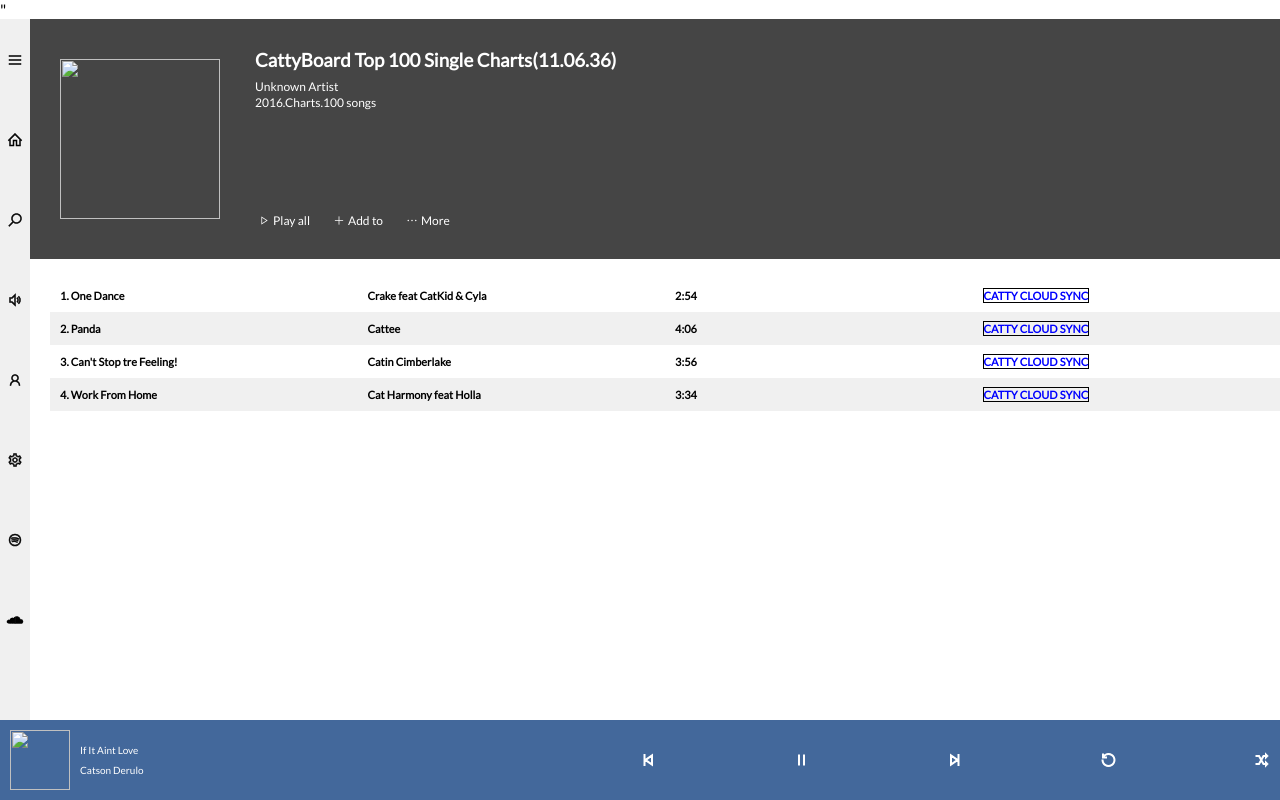
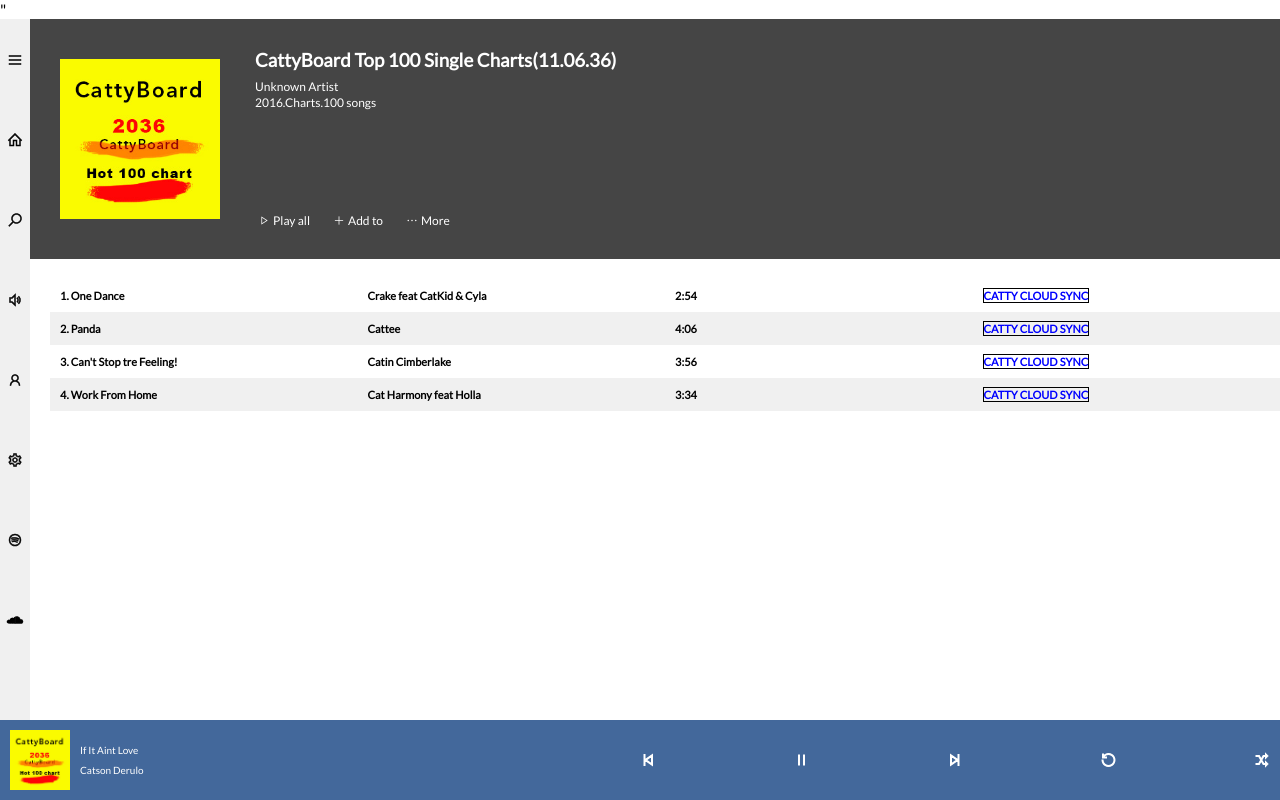
Before and after one commit to pesto-students/p9-manish-anandpaher, a plain HTML site: page Week-1/Exercise-1.2/screen.html in a window 1280 px wide. Drawn offline with nearby package versions, Linux system fonts and the light colour scheme.

Commit message:
added image reference

```diff
--- a/Week-1/Exercise-1.2/screen.html
+++ b/Week-1/Exercise-1.2/screen.html
@@ -31,7 +31,7 @@
       <div class="playlist">
         <div class="header">
           <div class="songImage">
-            <img src="./songImage.jpg" alt="" />
+            <img src="./cattyboard.jpg" alt="" />
           </div>
           <div class="songDescription">
             <div class="part1">
@@ -77,7 +77,7 @@
         <div class="player">
           <div class="content">
             <div class="songImage">
-              <img src="./songImage.jpg" alt="" />
+              <img src="./cattyboard.jpg" alt="" />
             </div>
             <div class="songName">
               <p>If It Aint Love</p>
```
